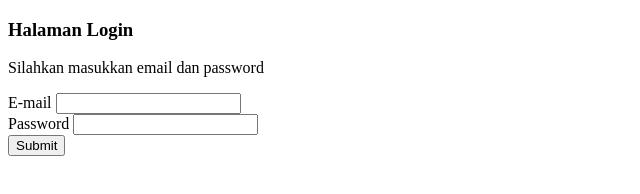
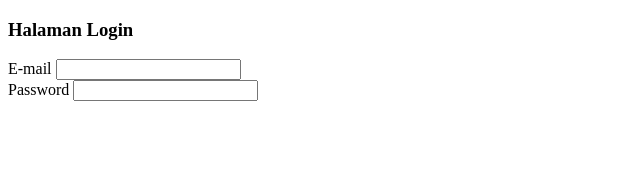
Before and after one commit to xInfinity20/PRAK11GITRPL, a plain HTML site: page login.html in a window 1280 px wide. Shown: the whole page, without its empty margins (0-640 px from the left). Drawn offline with Linux system fonts and the light colour scheme.

Commit message:
membuat file login.html

```diff
--- a/login.html
+++ b/login.html
@@ -6,13 +6,10 @@
 </head>
 <body>
     <h3>Halaman Login</h3>
-    <p>Silahkan masukkan email dan password</p>
     <label for="email">E-mail</label>
     <input name="email" type="email">
     <br>
     <label for="password">Password</label>
     <input name="password" type="password">
-    <br>
-    <input name="submit" type="submit">
 </body>
 </html>
```
